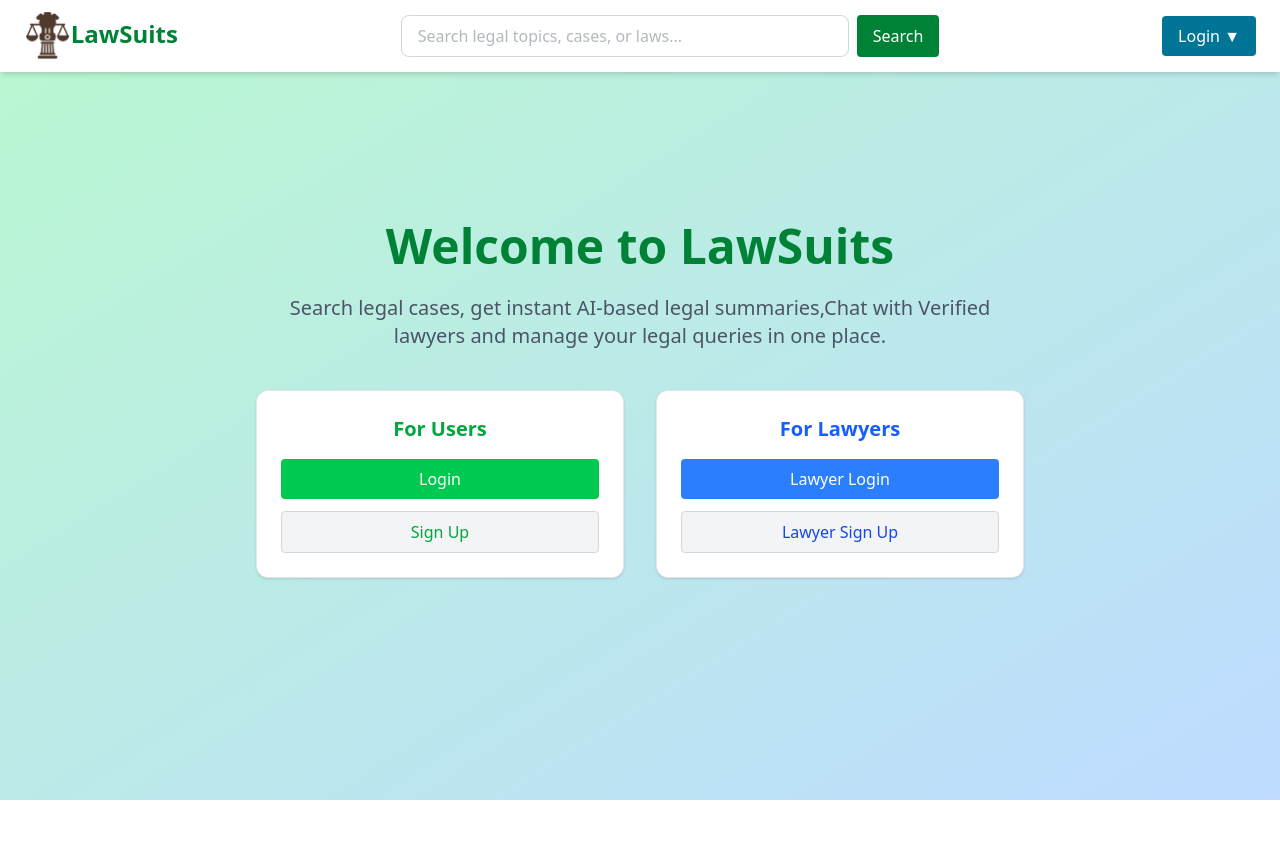
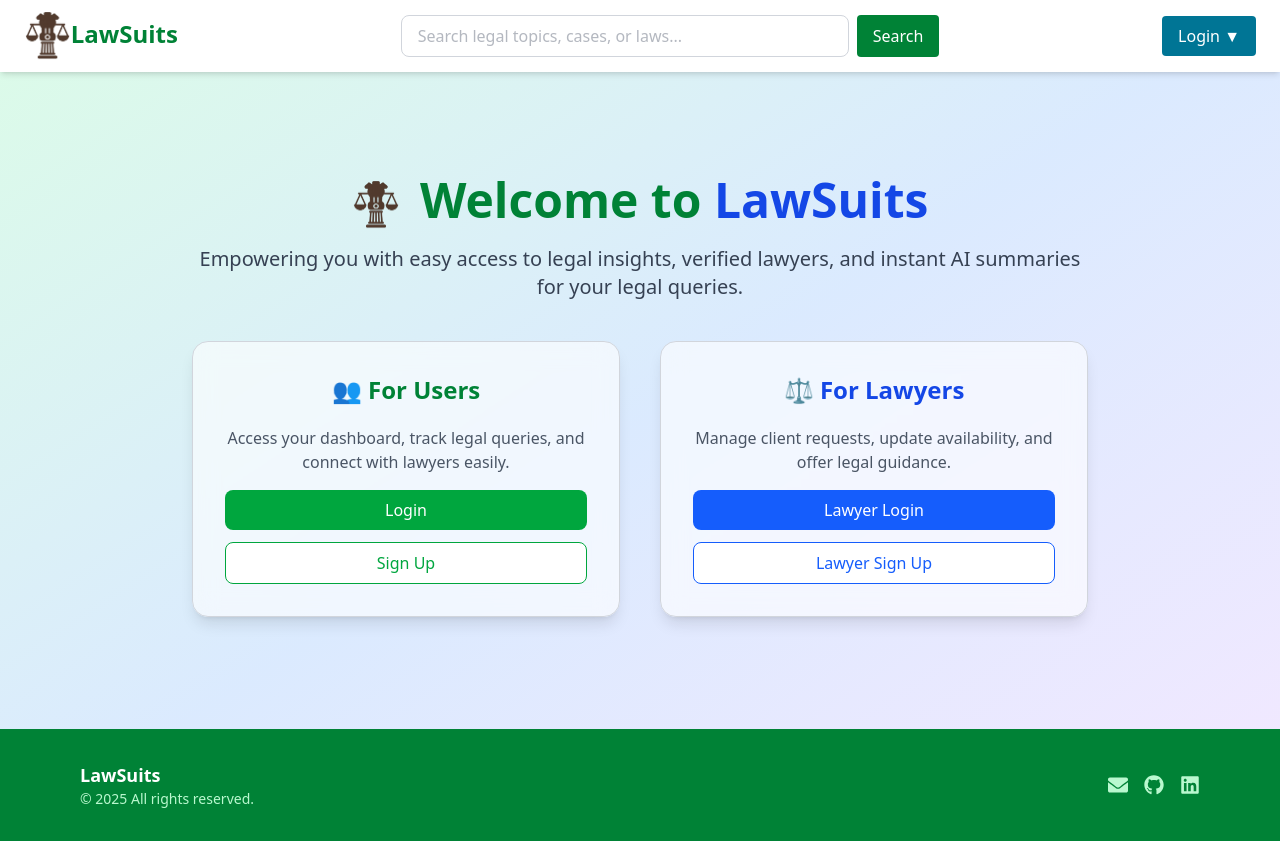
Before and after one commit to Sandeep4672/Lawsuits, a React (Vite) app in the folder client/: page / in a window 1280 px wide. Before the commit the page ends 800 px from the top, so only its background shows below. Built offline with nearby package versions, Linux system fonts and the light colour scheme; no server answers; the HTML template or start-up script is replaced by a standard one.

Commit message:
added style

```diff
--- a/client/src/App.jsx
+++ b/client/src/App.jsx
@@ -33,6 +33,7 @@ import ConnectionRequestForm from "./pages/Chat/ConnectionRequestForm";
 import ConnectionRequests from "./pages/Lawyer/ConnectionRequests";
 import AcceptedConnection from "./pages/Lawyer/AcceptedConnection";
 import LawyerProtectedRoute from "./pages/Lawyer/LawyerProtectedRoutes";
+import MyProfile from "./pages/Lawyer/MyProfile";
 //chat
 import UserThreads from "./pages/Chat/UserThread";
 import ChatPage from "./pages/Chat/ChatPage";
@@ -96,6 +97,14 @@ export default function App() {
             }
           />
           {/* Protected Routes for Lawyers */}
+          <Route
+            path="/lawyer/profile"
+            element={
+              <LawyerProtectedRoute>
+                <MyProfile />
+              </LawyerProtectedRoute>
+            }
+            />
           <Route
             path="/lawyer/request-connection"
             element={
--- a/client/src/pages/Chat/ChatPage.jsx
+++ b/client/src/pages/Chat/ChatPage.jsx
@@ -56,7 +56,7 @@ export default function ChatPage() {
       }
       setMessages(res.data.data || []);
       const otherPerson =
-        location.state?.chatWith?.fullName ||
+        location.state?.fullName ||
         location.state?.chatWith?.fullLawyerName ||
         "Chat Partner";
       setChatWith(otherPerson);
--- a/client/src/pages/Chat/LawyerThreads.jsx
+++ b/client/src/pages/Chat/LawyerThreads.jsx
@@ -47,8 +47,8 @@ export default function LawyerThreads() {
         ) : (
           <ul className="divide-y divide-gray-200">
             {threads.map((thread) => {
-              const isLawyer = thread.lawyer._id === lawyerId;
-              const user = isLawyer ? thread.client : thread.lawyer;
+              //const isLawyer = thread.lawyer._id === lawyerId;
+              const user =  thread.client;
               return (
                 <li
                   key={thread._id}
--- a/client/src/pages/Chat/UserThread.jsx
+++ b/client/src/pages/Chat/UserThread.jsx
@@ -53,8 +53,8 @@ export default function UserThreads() {
         ) : (
           <ul className="divide-y divide-gray-200">
             {threads.map((thread) => {
-              const isUser = thread.client._id === userId;
-              const partner = isUser ? thread.lawyer : thread.client;
+              // const isUser = thread.client._id === userId;
+              const partner =  thread.lawyer ;
 
               return (
                 <li
--- a/client/src/pages/Lawyer/LawyerNavbar.jsx
+++ b/client/src/pages/Lawyer/LawyerNavbar.jsx
@@ -2,7 +2,7 @@
 import React, { useContext, useState } from "react";
 import { Link, useNavigate } from "react-router-dom";
 import { AuthContext } from "../../context/AuthContext";
-import { LogOut, MessageCircle, CalendarDays, Home, Menu, X } from "lucide-react";
+import { LogOut, MessageCircle, CalendarDays, Home, Menu, X,User } from "lucide-react";
 import Logo from "../../components/Logo";
 
 export default function Navbar() {
@@ -27,6 +27,10 @@ export default function Navbar() {
 
         {/* Desktop Links */}
         <div className="hidden md:flex gap-6 items-center">
+          <Link to="/lawyer/profile" className="text-white hover:text-gray-200 flex item-center gap-1">
+           <User size={18}/> My Profile
+          </Link>
+
           <Link to="/lawyer-dashboard" className="text-white hover:text-gray-200 flex items-center gap-1">
             <Home size={18} /> Dashboard
           </Link>
@@ -56,6 +60,9 @@ export default function Navbar() {
       {/* Mobile Drawer */}
       {menuOpen && (
         <div className="md:hidden bg-blue-400 px-6 pb-4 flex flex-col gap-4">
+          <Link to="/lawyer/profile" onClick={() => setMenuOpen(false)} className="text-white flex items-center gap-2">
+            <User size={18} /> My Profile
+            </Link>
           <Link to="/lawyer-dashboard" onClick={() => setMenuOpen(false)} className="text-white flex items-center gap-2">
             <Home size={18} /> Dashboard
           </Link>
--- /dev/null
+++ b/client/src/pages/Lawyer/MyProfile.jsx
@@ -0,0 +1,59 @@
+import React from "react";
+import { useEffect, useState } from "react";
+import axios from "axios";
+import Navbar from "./LawyerNavbar";
+
+export default function MyProfile() {
+  const [lawyer, setLawyer] = useState({});
+  const [loading, setLoading] = useState(true);
+  const [message, setMessage] = useState("");
+
+  useEffect(() => {
+    const fetchLawyerProfile = async () => {
+      try {
+        const token = localStorage.getItem("token");
+        const res = await axios.get("http://localhost:8000/lawyer/profile", {
+          headers: {
+            Authorization: `Bearer ${token}`,
+          },
+        });
+        setLawyer(res.data.data || {});
+      } catch (err) {
+        setMessage("Failed to fetch lawyer profile.");
+      } finally {
+        setLoading(false);
+      }
+    };
+
+    fetchLawyerProfile();
+  }, []);
+
+  return (
+    <div className="min-h-screen pt-28 px-4 sm:px-8 bg-gradient-to-br from-blue-100 to-white-50">
+      <Navbar />
+      <div className="max-w-5xl mx-auto bg-white rounded-xl shadow-lg p-8">
+        {loading ? (
+          <p className="text-gray-700">Loading...</p>
+        ) : message ? (
+          <p className="text-red-500">{message}</p>
+        ) : (
+          <div>
+            <h2 className="text-2xl font-bold mb-4">My Profile</h2>
+            <div className="mb-4">
+              <strong>Name:</strong> {lawyer.fullName || lawyer.username}
+            </div>
+            <div className="mb-4">
+              <strong>Email:</strong> {lawyer.email}
+            </div>
+            <div className="mb-4">
+              <strong>Specialization:</strong> {lawyer.specialization}
+            </div>
+            <div className="mb-4">
+              <strong>Experience:</strong> {lawyer.experience} years
+            </div>
+          </div>
+        )}
+      </div>
+    </div>
+  );
+}
--- a/client/src/pages/auth/Login.jsx
+++ b/client/src/pages/auth/Login.jsx
@@ -4,6 +4,7 @@ import { useNavigate } from "react-router-dom";
 import {useContext} from "react";
 import {AuthContext} from "../../context/AuthContext";
 import Navbar from "../../components/Navbar";
+import Footer from "../../components/Footer";
 export default function Login() {
   const navigate = useNavigate();
   const {login} =useContext(AuthContext);
@@ -33,8 +34,7 @@ export default function Login() {
       if (res.data.success) {
 
         setSuccess("Login successful");
-        // we can save token to localStorage here if returned
-        // localStorage.setItem("token", res.data.token);
+
 
         login(res.data.data.accessToken,res.data.data.user);
         if(res.data.data.user.isAdmin)
@@ -131,6 +131,7 @@ export default function Login() {
         </div>
       </div>
     </div>
+
   </>
 );
 
--- a/client/src/pages/home/Home.jsx
+++ b/client/src/pages/home/Home.jsx
@@ -1,8 +1,9 @@
 import { useContext, useEffect } from "react";
 import { Link, useNavigate } from "react-router-dom";
 import Navbar from "../../components/Navbar";
+import Footer from "../../components/Footer";
 import { AuthContext } from "../../context/AuthContext";
-import Footer from "../../components/Footer"
+
 export default function Home() {
   const { isLoggedIn } = useContext(AuthContext);
   const navigate = useNavigate();
@@ -14,52 +15,53 @@ export default function Home() {
   }, [isLoggedIn, navigate]);
 
   return (
-    <div className="min-h-screen bg-gradient-to-br from-green-200 to-blue-200 px-6 flex flex-col">
+    <div className="min-h-screen bg-gradient-to-br from-green-100 via-blue-100 to-purple-100 flex flex-col">
       <Navbar />
 
-      <div className="flex-1 flex flex-col justify-center items-center text-center">
-        <div className="max-w-3xl">
-          <h1 className="text-4xl md:text-5xl font-bold text-green-700 mb-6 animate-fade-in-down">
-            Welcome to LawSuits
-          </h1>
-          <p className="text-gray-600 text-lg md:text-xl mb-10">
-            Search legal cases, get instant AI-based legal summaries,Chat with Verified lawyers and manage your legal queries in one place.
+      <div className="flex-1 flex items-center justify-center px-6 pt-20 pb-16">
+        <div className="text-center max-w-4xl">
+          <h1 className="pt-24 text-5xl font-extrabold text-green-700 mb-4 animate-fade-in-down">
+<img src="/LawSuitsLogo1.png" alt="LawSuits Logo" className="inline-block align-middle w-12 h-12 mr-2" /> Welcome to <span className="text-blue-700">LawSuits</span>          </h1>
+          <p className="text-gray-700 text-lg md:text-xl mb-10">
+            Empowering you with easy access to legal insights, verified lawyers,
+            and instant AI summaries for your legal queries.
           </p>
 
-
-          <div className="grid grid-cols-1 md:grid-cols-2 gap-8 mt-6">
-            {/* User Section */}
-            <div className="border border-gray-200 rounded-xl p-6 shadow bg-white hover:shadow-md transition duration-300">
-              <h2 className="text-xl font-semibold text-green-600 mb-4">For Users</h2>
+          <div className="grid grid-cols-1 md:grid-cols-2 gap-10 mt-6">
+            {/* User Box */}
+            <div className="rounded-2xl bg-white/60 backdrop-blur-md border border-gray-300 shadow-lg p-8 hover:shadow-2xl transition-all duration-300">
+              <h2 className="text-2xl font-semibold text-green-700 mb-5">👥 For Users</h2>
+              <p className="text-gray-600 mb-4">Access your dashboard, track legal queries, and connect with lawyers easily.</p>
               <div className="flex flex-col gap-3">
                 <Link
                   to="/login"
-                  className="px-5 py-2 bg-green-500 text-white rounded hover:bg-green-700 transition"
+                  className="px-6 py-2 bg-green-600 text-white rounded-lg hover:bg-green-700 transition"
                 >
                   Login
                 </Link>
                 <Link
                   to="/signup"
-                  className="px-5 py-2 bg-gray-100 border border-gray-300 text-green-600 rounded hover:bg-gray-200 transition"
+                  className="px-6 py-2 bg-white border border-green-600 text-green-600 rounded-lg hover:bg-green-50 transition"
                 >
                   Sign Up
                 </Link>
               </div>
             </div>
 
-            {/* Lawyer Section */}
-            <div className="border border-gray-200 rounded-xl p-6 shadow bg-white hover:shadow-md transition duration-300">
-              <h2 className="text-xl font-semibold text-blue-600 mb-4">For Lawyers</h2>
+            {/* Lawyer Box */}
+            <div className="rounded-2xl bg-white/60 backdrop-blur-md border border-gray-300 shadow-lg p-8 hover:shadow-2xl transition-all duration-300">
+              <h2 className="text-2xl font-semibold text-blue-700 mb-5">⚖️ For Lawyers</h2>
+              <p className="text-gray-600 mb-4">Manage client requests, update availability, and offer legal guidance.</p>
               <div className="flex flex-col gap-3">
                 <Link
                   to="/lawyer-login"
-                  className="px-5 py-2 bg-blue-500 text-white rounded hover:bg-blue-600 transition"
+                  className="px-6 py-2 bg-blue-600 text-white rounded-lg hover:bg-blue-700 transition"
                 >
                   Lawyer Login
                 </Link>
                 <Link
                   to="/lawyer-signup"
-                  className="px-5 py-2 bg-gray-100 border border-gray-300 text-blue-700 rounded hover:bg-gray-200 transition"
+                  className="px-6 py-2 bg-white border border-blue-600 text-blue-600 rounded-lg hover:bg-blue-50 transition"
                 >
                   Lawyer Sign Up
                 </Link>
@@ -69,6 +71,7 @@ export default function Home() {
         </div>
       </div>
 
+      <Footer />
     </div>
   );
 }
```
Also changed, not shown: client/src/pages/Lawyer/LawerDashboard.jsx (+3 -37 lines).
